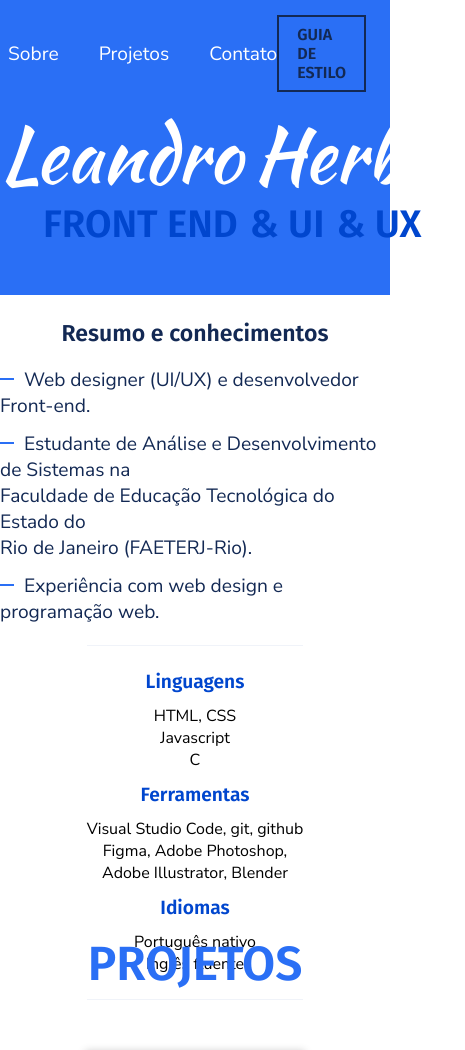
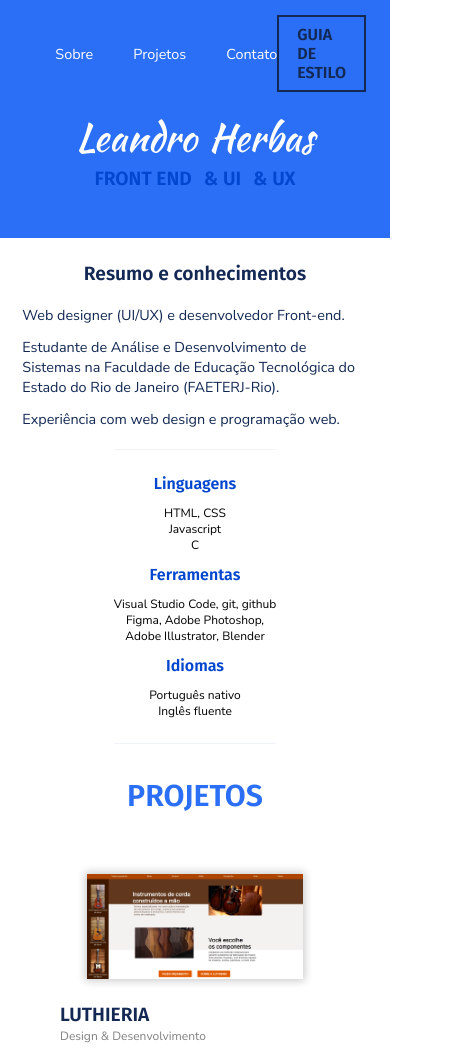
Before and after one commit to ophrbs/Testeestagiariowebdesigner, a plain HTML site: page index.html in a window 390 px wide. Shown: the top 1050 px of the page, 465 px wide, since content can reach past the window. Drawn offline with Linux system fonts and the light colour scheme.

Commit message:
fix: update responsivo

```diff
--- a/css/index.css
+++ b/css/index.css
@@ -92,6 +92,7 @@ header span {
 .sobre-textos p {
   position: relative;
   margin-bottom: 12px;
+  max-width: 48ch;
 }
 
 .sobre-textos p:last-child {
@@ -417,19 +418,13 @@ footer p {
   }
 
   /* projetos */
-  .span-projeto1 {
-    left: 120px;
-    top: 4px;
+  .info-projeto h3,
+  .info-projeto2 h3 {
+    position: initial;
   }
 
-  .span-projeto2 {
-    left: 120px;
-    top: 5px;
-  }
-
-  .span-projeto3 {
-    left: 110px;
-    top: 4px;
+  .span-projeto {
+    position: initial;
   }
 }
 
@@ -446,3 +441,84 @@ footer p {
     font-size: 2.4rem;
   }
 }
+
+@media (max-width: 600px) {
+  .container-intro {
+    gap: 12px;
+    padding: 120px 0 48px 0;
+  }
+  .nome-intro {
+    font-size: 3.8rem;
+  }
+
+  .span-intro {
+    font-size: 1.6rem;
+  }
+
+  .img-contato {
+    border-radius: 0;
+  }
+
+  .sobre-textos p:before {
+    display: none;
+  }
+
+  .sobre-textos p {
+    max-width: 40ch;
+  }
+}
+
+@media (max-width: 480px) {
+  /* tipografia */
+  .titulo-1 {
+    font-size: 1.9rem;
+  }
+
+  .titulo-2 {
+    font-size: 1.2rem;
+  }
+
+  .titulo-3 {
+    font-size: 1rem;
+  }
+
+  .texto-1 {
+    font-size: 0.9rem;
+  }
+
+  .texto-2 {
+    font-size: 0.75rem;
+  }
+
+  .container-intro {
+    gap: 12px;
+    padding: 120px 0 48px 0;
+  }
+  .nome-intro {
+    font-size: 2.4rem;
+  }
+
+  .span-intro {
+    font-size: 1.2rem;
+  }
+
+  .sobre-bg {
+    height: 300px;
+  }
+
+  /* projetos span */
+  .span-projeto1 {
+    left: 100px;
+    top: 2px;
+  }
+
+  .span-projeto2 {
+    left: 100px;
+    top: 3px;
+  }
+
+  .span-projeto3 {
+    left: 90px;
+    top: 2px;
+  }
+}
--- a/index.html
+++ b/index.html
@@ -34,7 +34,7 @@
 
         <div class="sobre-textos">
           <p class="texto-1">Web designer (UI/UX) e desenvolvedor Front-end.</p>
-          <p class="texto-1">Estudante de Análise e Desenvolvimento de Sistemas na<br>Faculdade de Educação Tecnológica do Estado do<br>Rio de Janeiro (FAETERJ-Rio).</p>
+          <p class="texto-1">Estudante de Análise e Desenvolvimento de Sistemas na Faculdade de Educação Tecnológica do Estado do Rio de Janeiro (FAETERJ-Rio).</p>
           <p class="texto-1">Experiência com web design e programação web.</p>
         </div>
 
```
